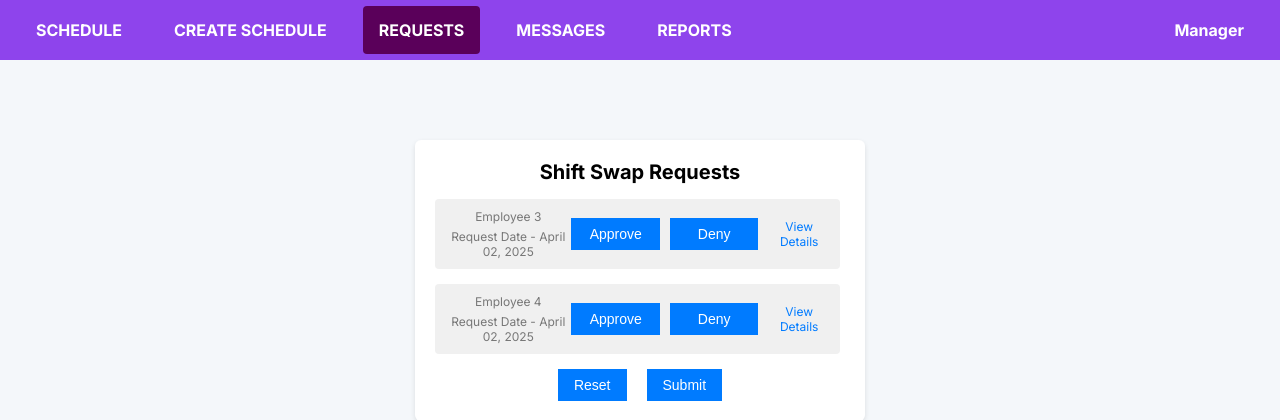
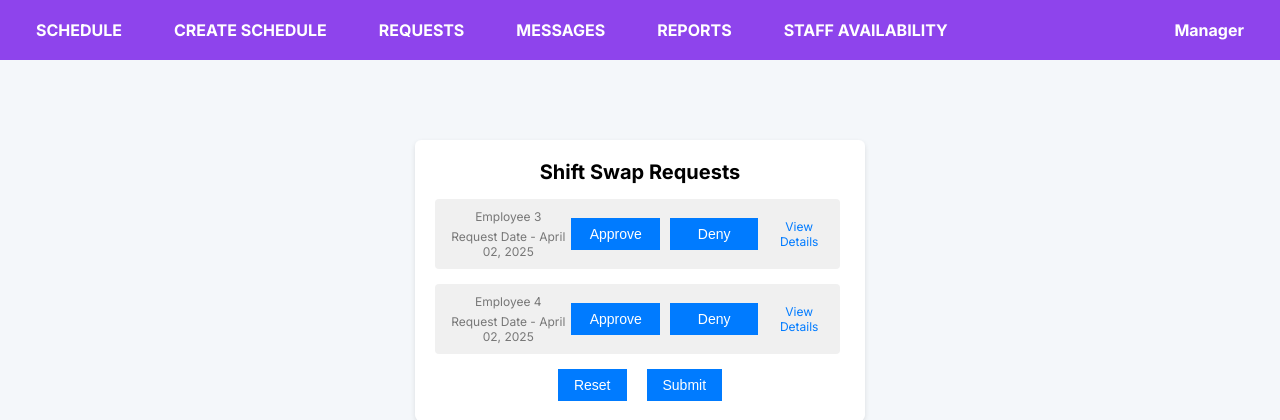
Before and after one commit to RicardoGarcia11/BTM495_SchedulingSystem, a Flask app: page /manager_requests in a window 1280 px wide. Shown: the top 420 px of the page. Run offline with Flask 3, Linux system fonts and the light colour scheme; parts of the project's set-up code (start-up, migrations or seed data) failed here and were passed over.

Commit message:
Small fix on my last push

```diff
--- a/frontend/templates/manager_createschedule.html
+++ b/frontend/templates/manager_createschedule.html
@@ -101,15 +101,16 @@
   <nav>
     <ul>
       <li><a href="{{ url_for('manager_dashboard') }}">SCHEDULE</a></li>
-      <li><a href="{{ url_for('manager_createschedule') }}" class="active">CREATE SCHEDULE</a></li>
+      <li><a href="{{ url_for('manager_createschedule') }}">CREATE SCHEDULE</a></li>
       <li><a href="{{ url_for('manager_requests') }}">REQUESTS</a></li>
       <li><a href="{{ url_for('manager_messages') }}">MESSAGES</a></li>
       <li><a href="{{ url_for('manager_reports') }}">REPORTS</a></li>
+      <li><a href="{{ url_for('manager_viewstaffavailability') }}">STAFF AVAILABILITY</a></li>
     </ul>
     <div class="dropdown">
       <div class="dropdown-toggle">Manager</div>
       <div class="dropdown-menu">
-        <a href="/logout">LOG OUT</a>
+        <a href="{{ url_for('logout') }}">LOG OUT</a>
       </div>
     </div>
   </nav>
--- a/frontend/templates/manager_dashboard.html
+++ b/frontend/templates/manager_dashboard.html
@@ -129,17 +129,17 @@
 <body>
   <nav>
     <ul>
-      <li><a href="{{ url_for('manager_dashboard') }}" class="active">SCHEDULE</a></li>
+      <li><a href="{{ url_for('manager_dashboard') }}">SCHEDULE</a></li>
       <li><a href="{{ url_for('manager_createschedule') }}">CREATE SCHEDULE</a></li>
       <li><a href="{{ url_for('manager_requests') }}">REQUESTS</a></li>
       <li><a href="{{ url_for('manager_messages') }}">MESSAGES</a></li>
       <li><a href="{{ url_for('manager_reports') }}">REPORTS</a></li>
-      <li><a href="{{ url_for('manager_viewstaffavailability') }}"> STAFF AVAILABILITY</a></li>
+      <li><a href="{{ url_for('manager_viewstaffavailability') }}">STAFF AVAILABILITY</a></li>
     </ul>
     <div class="dropdown">
       <div class="dropdown-toggle">Manager</div>
       <div class="dropdown-menu">
-        <a href="/logout">LOG OUT</a>
+        <a href="{{ url_for('logout') }}">LOG OUT</a>
       </div>
     </div>
   </nav>
--- a/frontend/templates/manager_requests.html
+++ b/frontend/templates/manager_requests.html
@@ -13,16 +13,17 @@
 <body>
   <nav>
     <ul>
-      <li><a href="{{ url_for('manager_dashboard') }}" >SCHEDULE</a></li>
-      <li><a href="{{ url_for('manager_createschedule') }}" >CREATE SCHEDULE</a></li>
-      <li><a href="{{ url_for('manager_requests') }}" class="active">REQUESTS</a></li>
-      <li><a href="{{ url_for('manager_messages') }}" >MESSAGES</a></li>
-      <li><a href="{{ url_for('manager_reports') }}" >REPORTS</a></li>
+      <li><a href="{{ url_for('manager_dashboard') }}">SCHEDULE</a></li>
+      <li><a href="{{ url_for('manager_createschedule') }}">CREATE SCHEDULE</a></li>
+      <li><a href="{{ url_for('manager_requests') }}">REQUESTS</a></li>
+      <li><a href="{{ url_for('manager_messages') }}">MESSAGES</a></li>
+      <li><a href="{{ url_for('manager_reports') }}">REPORTS</a></li>
+      <li><a href="{{ url_for('manager_viewstaffavailability') }}">STAFF AVAILABILITY</a></li>
     </ul>
     <div class="dropdown">
       <div class="dropdown-toggle">Manager</div>
       <div class="dropdown-menu">
-        <a href="/logout">LOG OUT</a>
+        <a href="{{ url_for('logout') }}">LOG OUT</a>
       </div>
     </div>
   </nav>
--- a/frontend/templates/manager_viewstaffavailability.html
+++ b/frontend/templates/manager_viewstaffavailability.html
@@ -107,7 +107,7 @@
           <li><a href="{{ url_for('manager_requests') }}">REQUESTS</a></li>
           <li><a href="{{ url_for('manager_messages') }}">MESSAGES</a></li>
           <li><a href="{{ url_for('manager_reports') }}">REPORTS</a></li>
-      <li><a href="{{ url_for('manager_viewstaffavailability') }}" class="active">STAFF AVAILABILITY</a></li>
+          <li><a href="{{ url_for('manager_viewstaffavailability') }}">STAFF AVAILABILITY</a></li>
         </ul>
         <div class="dropdown">
           <div class="dropdown-toggle">Manager</div>
```
Also changed, not shown: frontend/templates/manager_messages.html (+4 -3 lines), frontend/templates/manager_reports.html (+5 -3 lines). Lines whose indentation alone changed are shown as unchanged.
